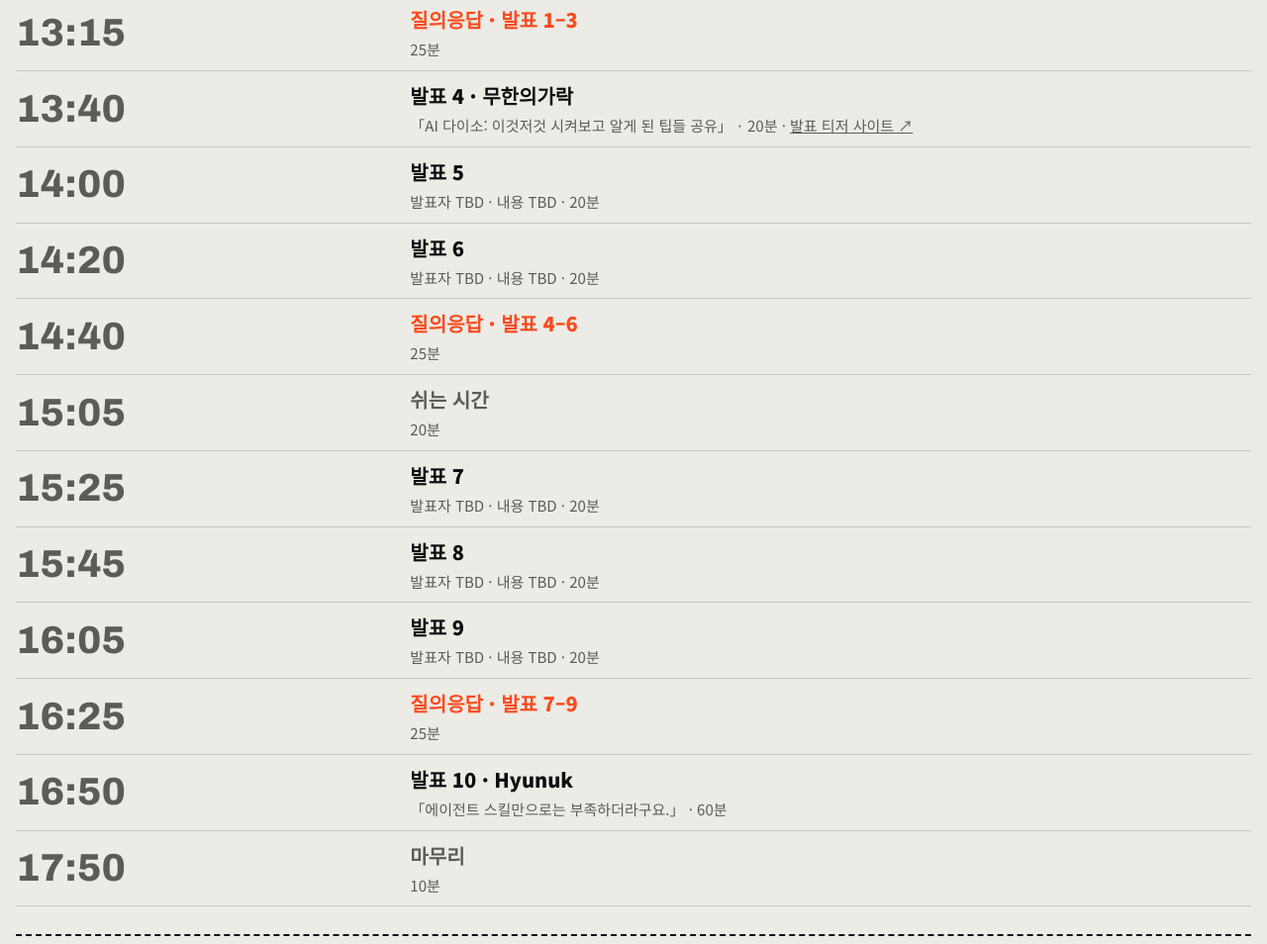
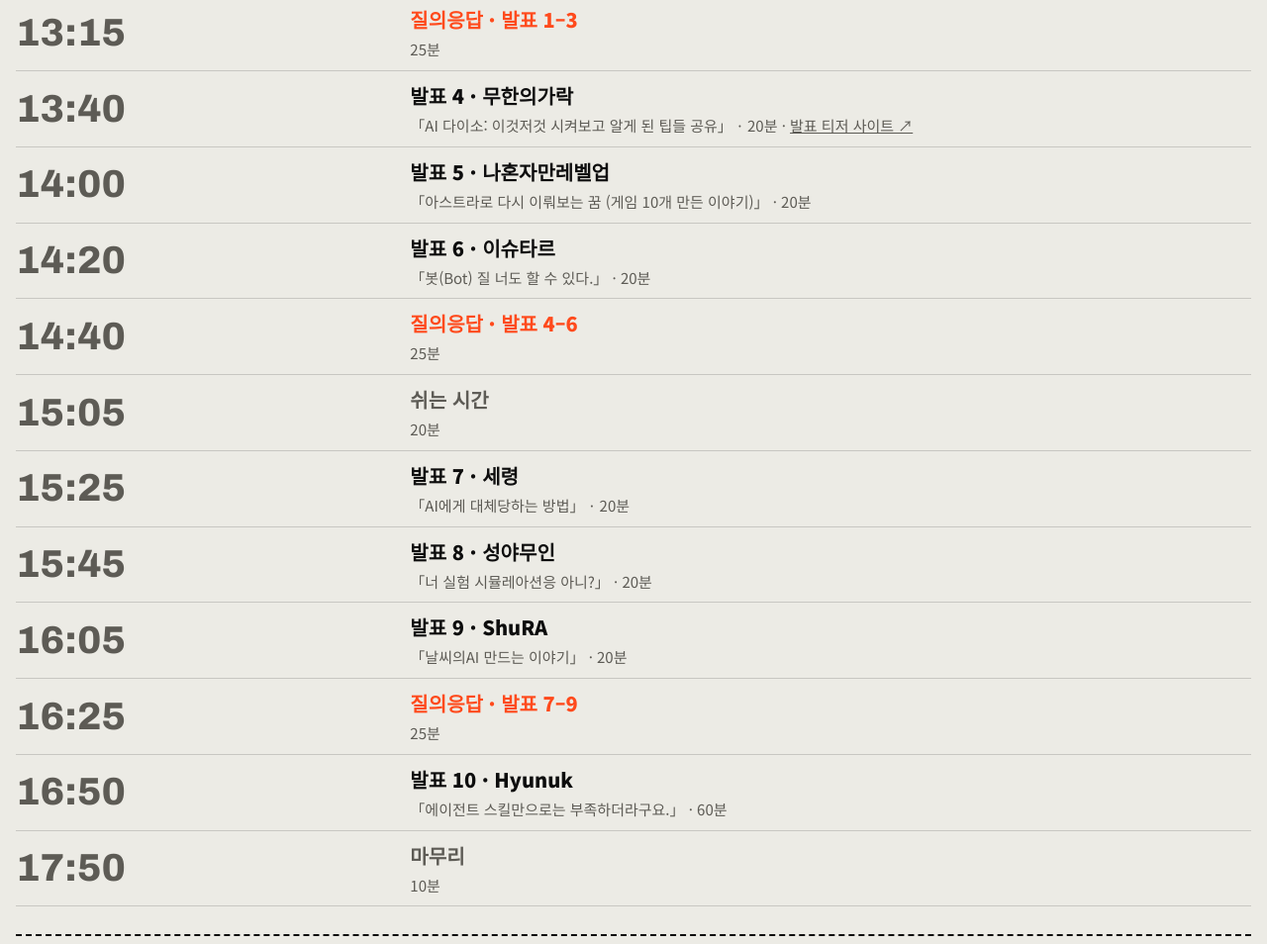
Before and after one commit to blueknight0/pgr21-ai-seminar, a plain HTML site: page index.html in a window 1280 px wide. Shown: the part 5797-6751 px from the top of the page at 99% size. Drawn offline with Linux system fonts and the light colour scheme; no server answers; animation ran at ten frames a second.

Commit message:
발표 5~9 순서 확정: 나혼자만레벨업·이슈타르·세령·성야무인·ShuRA
Co-Authored-By: Claude Opus 5.5 <noreply@anthropic.com>

```diff
--- a/index.html
+++ b/index.html
@@ -608,13 +608,13 @@ footer { padding-block: clamp(56px, 8vw, 112px) 40px; }
         <li class="talk" data-nick="유주하리"><time>12:55</time><div><b>발표 3 · 유주하리</b><span>「ai 잡부인생의 삶」 · 20분</span></div></li>
         <li class="qa"><time>13:15</time><div><b>질의응답 · 발표 1–3</b><span>25분</span></div></li>
         <li class="talk" data-nick="무한의가락"><time>13:40</time><div><b>발표 4 · 무한의가락</b><span>「AI 다이소: 이것저것 시켜보고 알게 된 팁들 공유」 · 20분 · <a href="https://pgr21.seminar4.bygilje.com/" target="_blank" rel="noopener">발표 티저 사이트 ↗</a></span></div></li>
-        <li class="talk"><time>14:00</time><div><b>발표 5</b><span>발표자 TBD · 내용 TBD · 20분</span></div></li>
-        <li class="talk"><time>14:20</time><div><b>발표 6</b><span>발표자 TBD · 내용 TBD · 20분</span></div></li>
+        <li class="talk" data-nick="나혼자만레벨업"><time>14:00</time><div><b>발표 5 · 나혼자만레벨업</b><span>「아스트라로 다시 이뤄보는 꿈 (게임 10개 만든 이야기)」 · 20분</span></div></li>
+        <li class="talk" data-nick="이슈타르"><time>14:20</time><div><b>발표 6 · 이슈타르</b><span>「봇(Bot) 질 너도 할 수 있다.」 · 20분</span></div></li>
         <li class="qa"><time>14:40</time><div><b>질의응답 · 발표 4–6</b><span>25분</span></div></li>
         <li class="brk"><time>15:05</time><div><b>쉬는 시간</b><span>20분</span></div></li>
-        <li class="talk"><time>15:25</time><div><b>발표 7</b><span>발표자 TBD · 내용 TBD · 20분</span></div></li>
-        <li class="talk"><time>15:45</time><div><b>발표 8</b><span>발표자 TBD · 내용 TBD · 20분</span></div></li>
-        <li class="talk"><time>16:05</time><div><b>발표 9</b><span>발표자 TBD · 내용 TBD · 20분</span></div></li>
+        <li class="talk" data-nick="세령"><time>15:25</time><div><b>발표 7 · 세령</b><span>「AI에게 대체당하는 방법」 · 20분</span></div></li>
+        <li class="talk" data-nick="성야무인"><time>15:45</time><div><b>발표 8 · 성야무인</b><span>「너 실험 시뮬레아션응 아니?」 · 20분</span></div></li>
+        <li class="talk" data-nick="ShuRA"><time>16:05</time><div><b>발표 9 · ShuRA</b><span>「날씨의AI 만드는 이야기」 · 20분</span></div></li>
         <li class="qa"><time>16:25</time><div><b>질의응답 · 발표 7–9</b><span>25분</span></div></li>
         <li class="talk" data-nick="Hyunuk"><time>16:50</time><div><b>발표 10 · Hyunuk</b><span>「에이전트 스킬만으로는 부족하더라구요.」 · 60분</span></div></li>
         <li class="brk"><time>17:50</time><div><b>마무리</b><span>10분</span></div></li>
@@ -1533,11 +1533,11 @@ footer { padding-block: clamp(56px, 8vw, 112px) 40px; }
     const head = ["발표 안내", "제4회 PGR21 AI 세미나 · 11월 29일(일) 12:00 · Generation is Done"];
     if (!talks.length) return [head, ["발표 안내", "아직 등록된 발표가 없습니다. 첫 발표를 기다리고 있습니다."]];
     const slots = [...document.querySelectorAll(".prog li.talk")]
-      .map((li, i) => ({ n: i + 1, at: li.querySelector("time").textContent, nick: li.dataset.nick })).filter((s) => s.nick);
+      .map((li, i) => ({ n: i + 1, at: li.querySelector("time").textContent, nick: li.dataset.nick, title: (li.textContent.match(/「(.+?)」/) || [])[1] })).filter((s) => s.nick);
     const fixed = new Set(slots.map((s) => s.nick));
     const titleOf = (nick) => (talks.find((p) => p.nick === nick) || {}).title || "TBD";
-    return [head, ["발표 안내", `등록된 발표 ${talks.length}개. 나머지 순서는 자료를 보고 주제가 이어지도록 정합니다.`],
-      ...slots.map((s) => [`발표 ${s.n} · ${s.at} · ${s.nick}`, `「${titleOf(s.nick)}」`]),
+    return [head, ["발표 안내", talks.every((p) => fixed.has(p.nick)) ? `발표 ${slots.length}개, 순서가 모두 정해졌습니다. 주제가 이어지도록 묶었습니다.` : `등록된 발표 ${talks.length}개. 나머지 순서는 자료를 보고 주제가 이어지도록 정합니다.`],
+      ...slots.map((s) => [`발표 ${s.n} · ${s.at} · ${s.nick}`, `「${s.title || titleOf(s.nick)}」`]),
       ...talks.filter((p) => !fixed.has(p.nick)).map((p) => [`순서 미정 · ${p.nick}`, `「${p.title || "TBD"}」`]),
       ["발표 안내", "피자와 음료는 발표를 들으며 드시는 점심입니다. 발표 3개마다 질의응답이 있고, 15:05에 20분 쉽니다."],
       ["발표 안내", "18:00부터 같은 자리에서 2차 뒷풀이. 배달음식이며 별도 비용이 듭니다."]];
```
